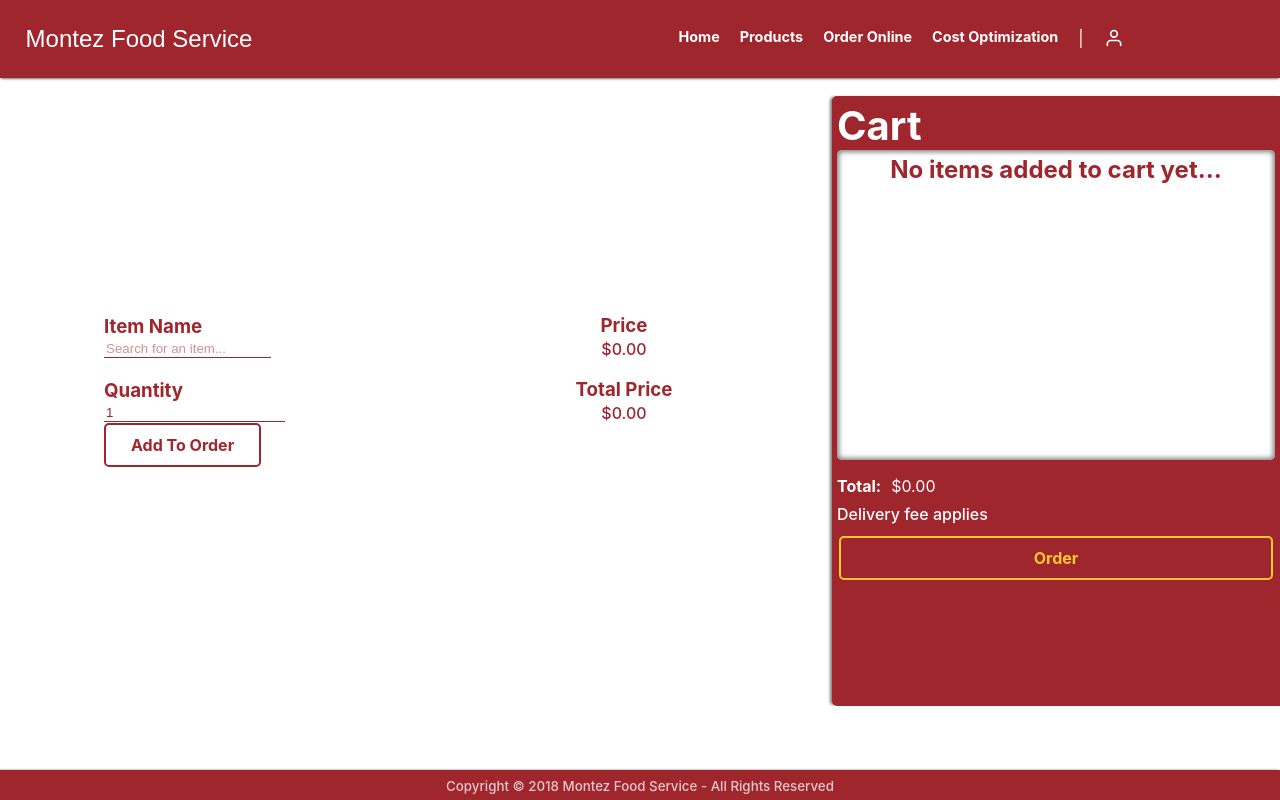
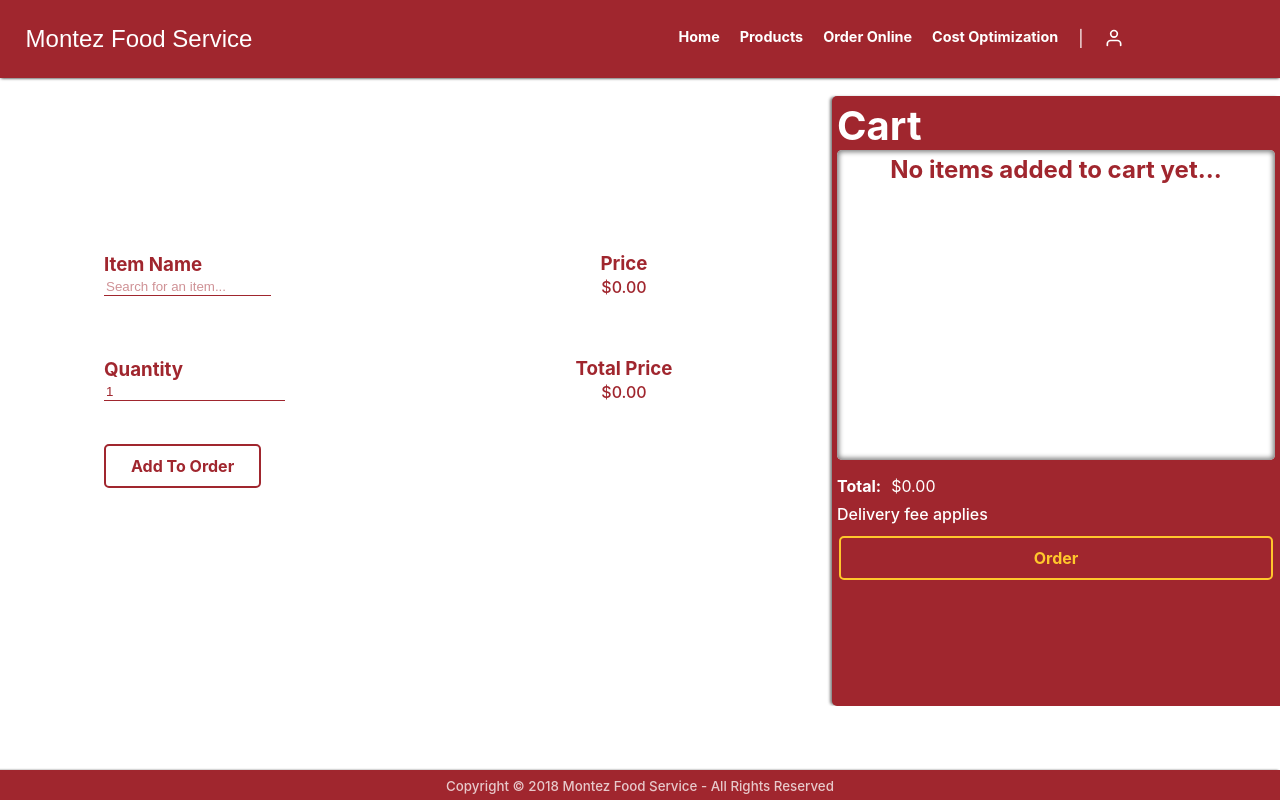
Before and after one commit to jgarcia4444/montez-food-service-web, a React (Create React App) app: page /order-online in a window 1280 px wide. Built offline with nearby package versions, Linux system fonts and the light colour scheme.

Commit message:
Made the selection boxes smaller and gave them a thicker border as well as making the background color change s brighter color.

```diff
--- a/src/styles/components/OrderForm.css
+++ b/src/styles/components/OrderForm.css
@@ -47,7 +47,7 @@
     flex-direction: row;
     align-items: center;
     justify-content: center;
-    /* margin-bottom: 5%; */
+    margin-bottom: 5%;
 }
 .order-form-row:first-child {
     /* margin-bottom: 20%; */
```
